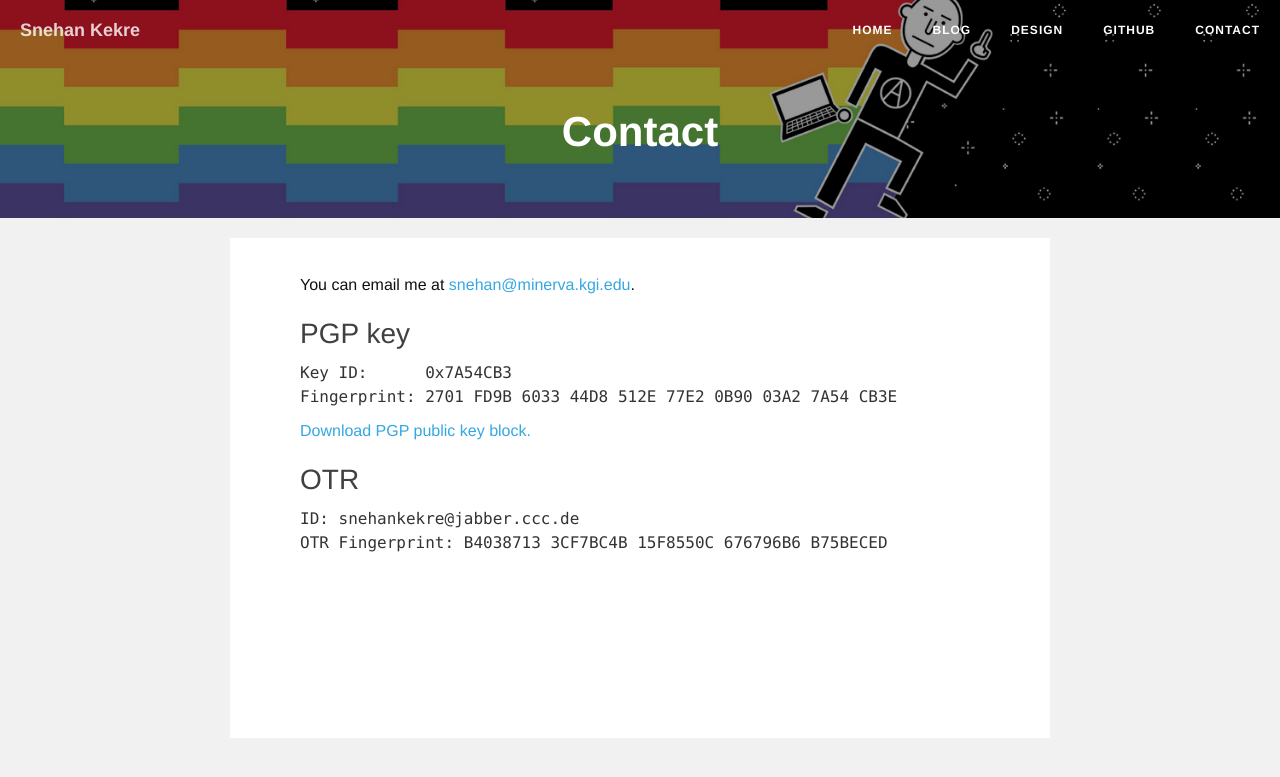
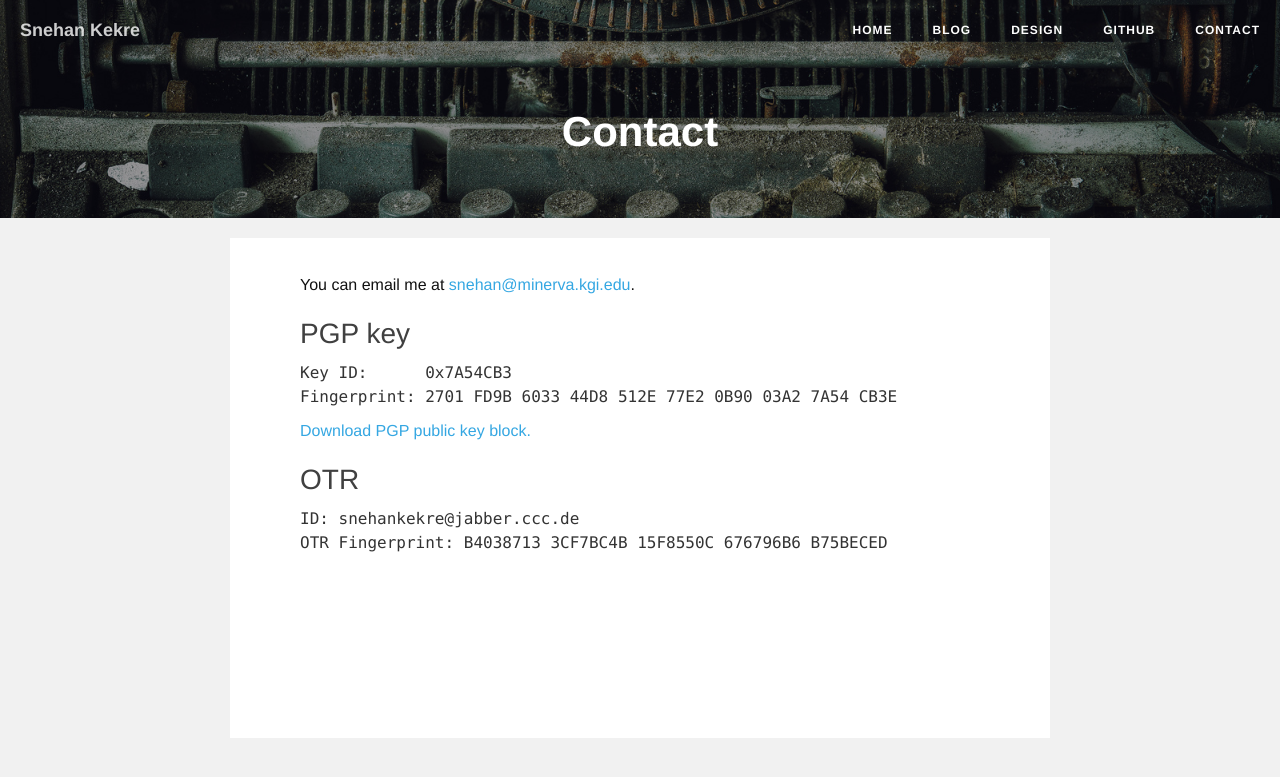
Before and after one commit to snehankekre/snehankekre.github.io, a Jekyll site: the page built from contact.md, in a window 1280 px wide. Shown: the top 777 px of the page. Built offline with Jekyll 4.4.1, drawn with Linux system fonts in a browser that asks for light colours.

Commit message:
Change image
I should get a good sleep before uploading images again.

```diff
--- a/contact.md
+++ b/contact.md
@@ -2,7 +2,7 @@
 layout: post
 title: Contact
 image:
-        feature: contact.png
+        feature: typewriter.jpg
 ---
 
 You can email me at [snehan@minerva.kgi.edu](mailto:snehan@minerva.kgi.edu).
```
